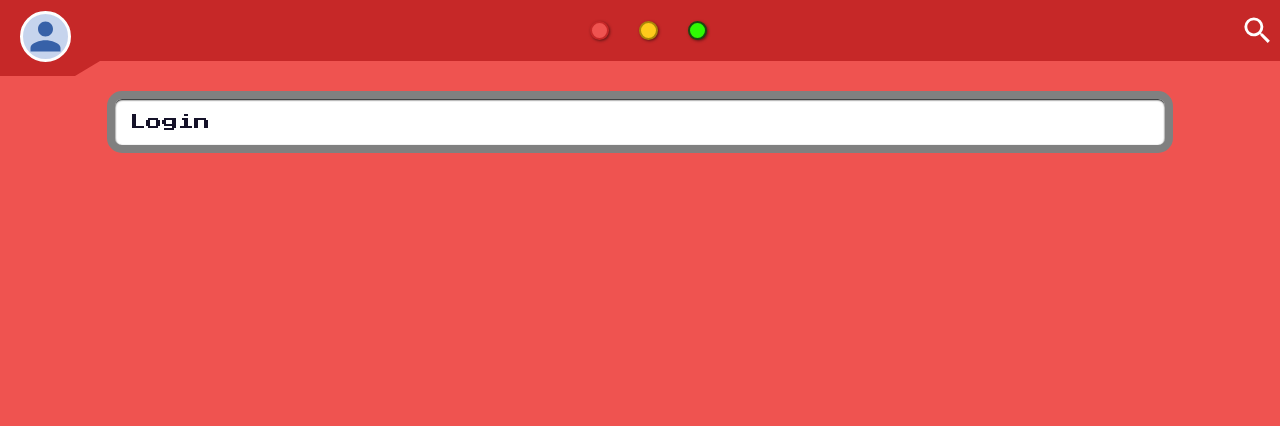
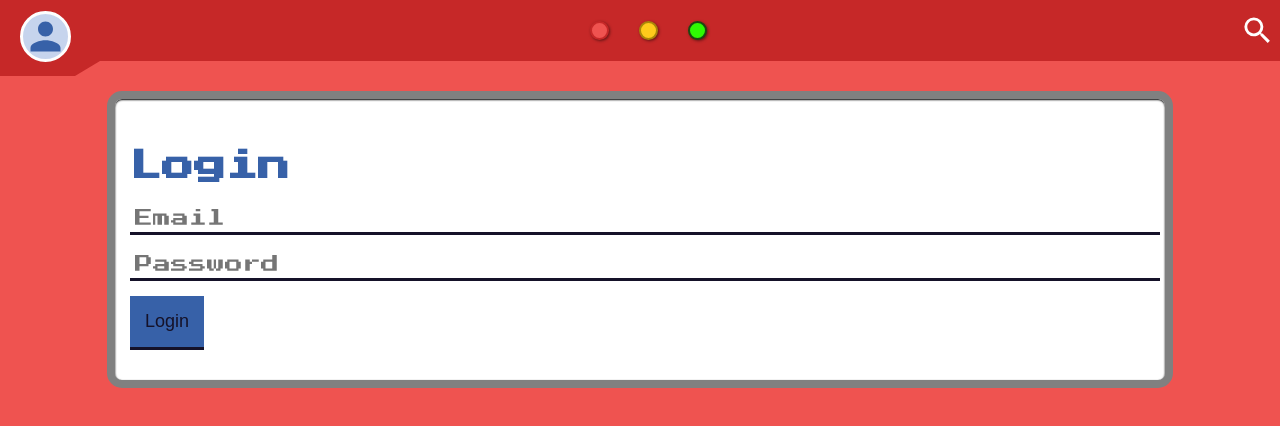
Before and after one commit to richiethie/mern-pokedex, a React (Create React App) app in the folder client/: page /login in a window 1280 px wide. Shown: the top 426 px of the page. Built offline with nearby package versions, Linux system fonts and the light colour scheme.

Commit message:
added login page

```diff
--- a/client/src/pages/login.js
+++ b/client/src/pages/login.js
@@ -1,5 +1,46 @@
+import { useState } from 'react'
+import { LOGIN } from '../utils/mutations'
+import { useMutation } from '@apollo/client'
+import Auth from '../utils/auth'
+
 const Login = () => {
-    return 'Login'
+    const[email, setEmail] = useState('')
+    const[password, setPassword] = useState('')
+
+    const [login, { loading, error }] = useMutation(LOGIN)
+
+    const handleSubmit = async e => {
+        e.preventDefault()
+        const { data } = await login({
+            variables: {
+                email,
+                password,
+            }
+        })
+        console.log(data)
+        Auth.login(data.login.token)
+    }
+
+    return (
+        <form id='login-form' onSubmit={handleSubmit}>
+            <h1>Login</h1>
+            <input
+                name='email'
+                value={email}
+                onChange={e => setEmail(e.target.value)}
+                type='email'
+                placeholder='Email'
+            />
+            <input
+                name='password'
+                value={password}
+                onChange={e => setPassword(e.target.value)}
+                type='password'
+                placeholder='Password'
+            />
+            <button>Login</button>
+        </form>
+    )
 }
 
 export default Login
```
